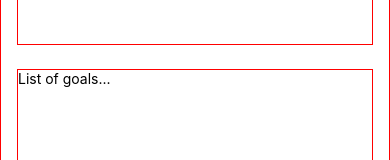
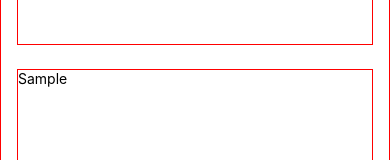
Before and after one commit to MorgynKass/Goals-App, a React Native app: screen / in a window 390 px wide. Both pictures are taken after typing "Sample" into the empty fields and a click on the button "ADD GOAL". Shown: the part 161-321 px from the top of the page. Built offline with nearby package versions, Linux system fonts and the light colour scheme.

Commit message:
finished handling events

```diff
--- a/App.js
+++ b/App.js
@@ -1,15 +1,32 @@
-import { StatusBar } from "expo-status-bar";
+import { useState } from "react";
 import { StyleSheet, Text, View, TextInput, Button } from "react-native";
 
 export default function App() {
+  const [enteredText, setEnteredText] = useState("");
+  const [goals, setGoals] = useState([]);
+
+  function goalInputHandler(text) {
+    setEnteredText(text);
+  }
+
+  function addGoalHandler() {
+    setGoals((currentGoals) => [...currentGoals, enteredText]);
+  }
+
   return (
     <View style={styles.appContainer}>
       <View style={styles.inputContainer}>
-        <TextInput style={styles.textInput} placeholder="Your course goal!" />
-        <Button title="Add Goal" />
+        <TextInput
+          style={styles.textInput}
+          placeholder="Your course goal!"
+          onChangeText={goalInputHandler}
+        />
+        <Button title="Add Goal" onPress={addGoalHandler} />
       </View>
       <View style={styles.goalsContainer}>
-        <Text>List of goals...</Text>
+        {goals.map((goal, index) => (
+          <Text key={index}>{goal}</Text>
+        ))}
       </View>
     </View>
   );
```
